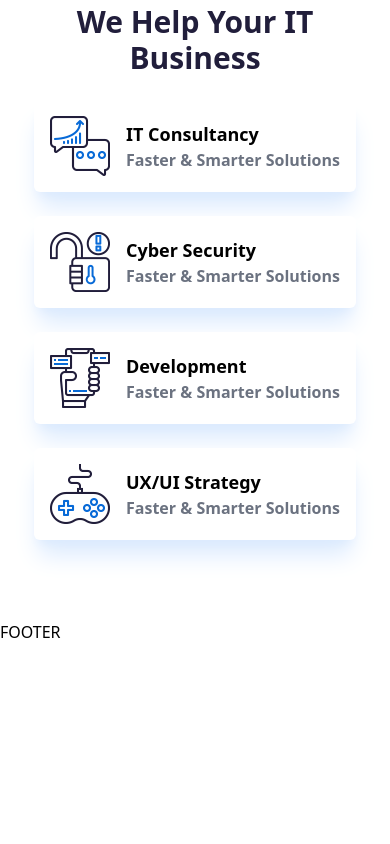
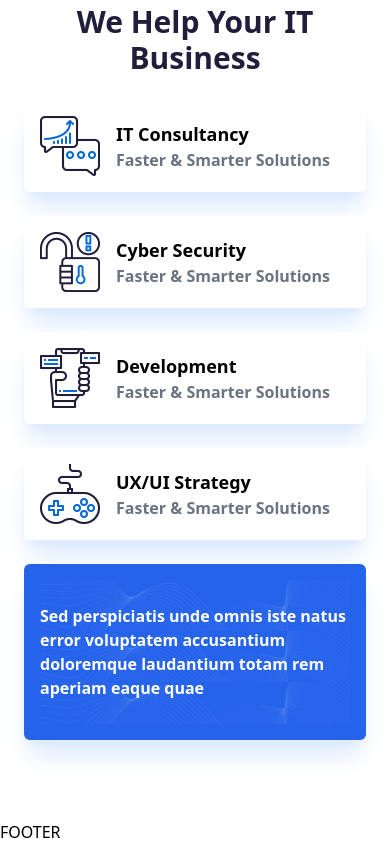
Before and after one commit to jul1ana/travel_nextjs, a Next.js app: page / in a window 390 px wide. Shown: the part 516-1360 px from the top of the page. Before the commit the page ends 1160 px from the top, so only its background shows below. Built offline with nearby package versions, Linux system fonts and the light colour scheme.

Commit message:
fix: edit em componente Business

```diff
--- a/src/components/Business.tsx
+++ b/src/components/Business.tsx
@@ -56,9 +56,9 @@ export function Business() {
             </div>
           </div>
 
-          <div className="bg-blue-600 p-4 rounded-md shadow-xl shadow-blue-100 hidden lg:block lg:col-span-2">
-            <div className="bg-contain h-20 bg-[url('/wave.png')] flex items-center justify-center">
-              <p className="text-white text-center font-semibold">Sed perspiciatis unde omnis iste natus error voluptatem accusantium doloremque laudantium totam rem aperiam eaque quae</p>
+          <div className="bg-blue-600 p-4 rounded-md shadow-xl shadow-blue-100 lg:col-span-2">
+            <div className="bg-contain bg-[url('/wave.png')] flex items-center justify-center py-6 lg:py-2">
+              <p className="text-white text-left lg:text-center font-semibold">Sed perspiciatis unde omnis iste natus error voluptatem accusantium doloremque laudantium totam rem aperiam eaque quae</p>
             </div>
           </div>
         </div>
```
